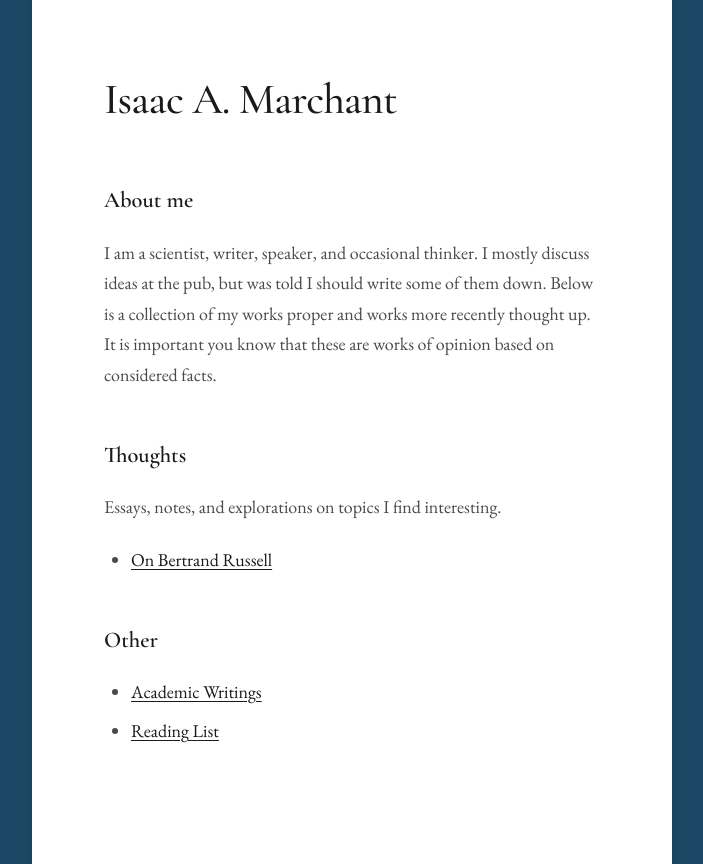
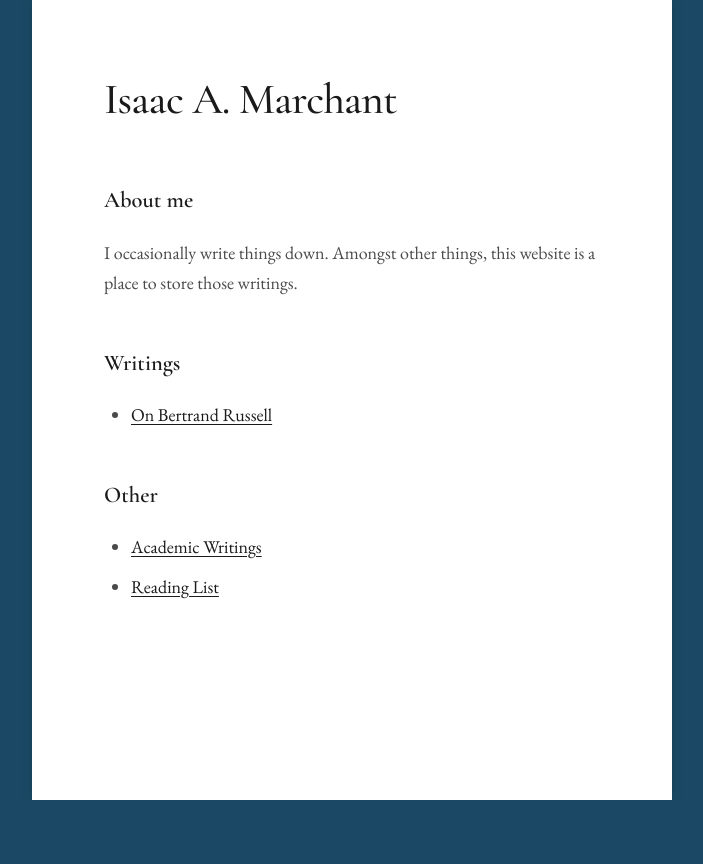
Before and after one commit to imarchant/website, a React (Vite) app: page /#/ in a window 1280 px wide. Shown: the whole page, without its empty margins (288-991 px from the left). After the commit the page ends 800 px from the top, so only its background shows below. Built offline with nearby package versions, Linux system fonts and the light colour scheme.

Commit message:
less cringe landing page

```diff
--- a/src/pages/Home.jsx
+++ b/src/pages/Home.jsx
@@ -16,18 +16,13 @@ function Home() {
         <section className="about">
           <h2>About me</h2>
           <p>
-            I am a scientist, writer, speaker, and occasional thinker. I mostly
-            discuss ideas at the pub, but was told I should write some of them down.
-            Below is a collection of my works proper and works more recently thought up.
-            It is important you know that these are works of opinion based on considered facts.
+            I occasionally write things down. Amongst other things, this website is a place to store
+            those writings.
           </p>
         </section>
 
         <section className="thoughts">
-          <h2>Thoughts</h2>
-          <p className="section-intro">
-            Essays, notes, and explorations on topics I find interesting.
-          </p>
+          <h2>Writings</h2>
           <ul className="thoughts-list">
             {thoughts.map((thought) => (
               <li key={thought.slug}>
```
